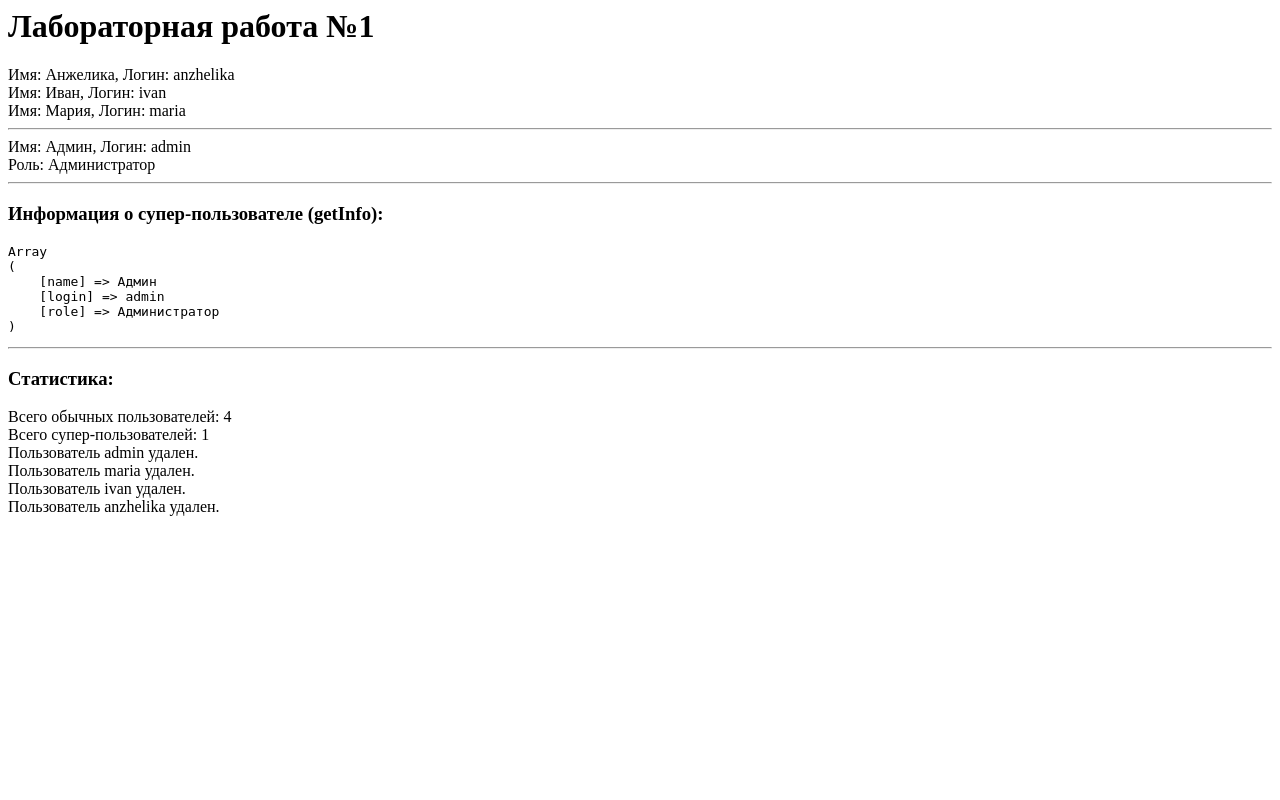
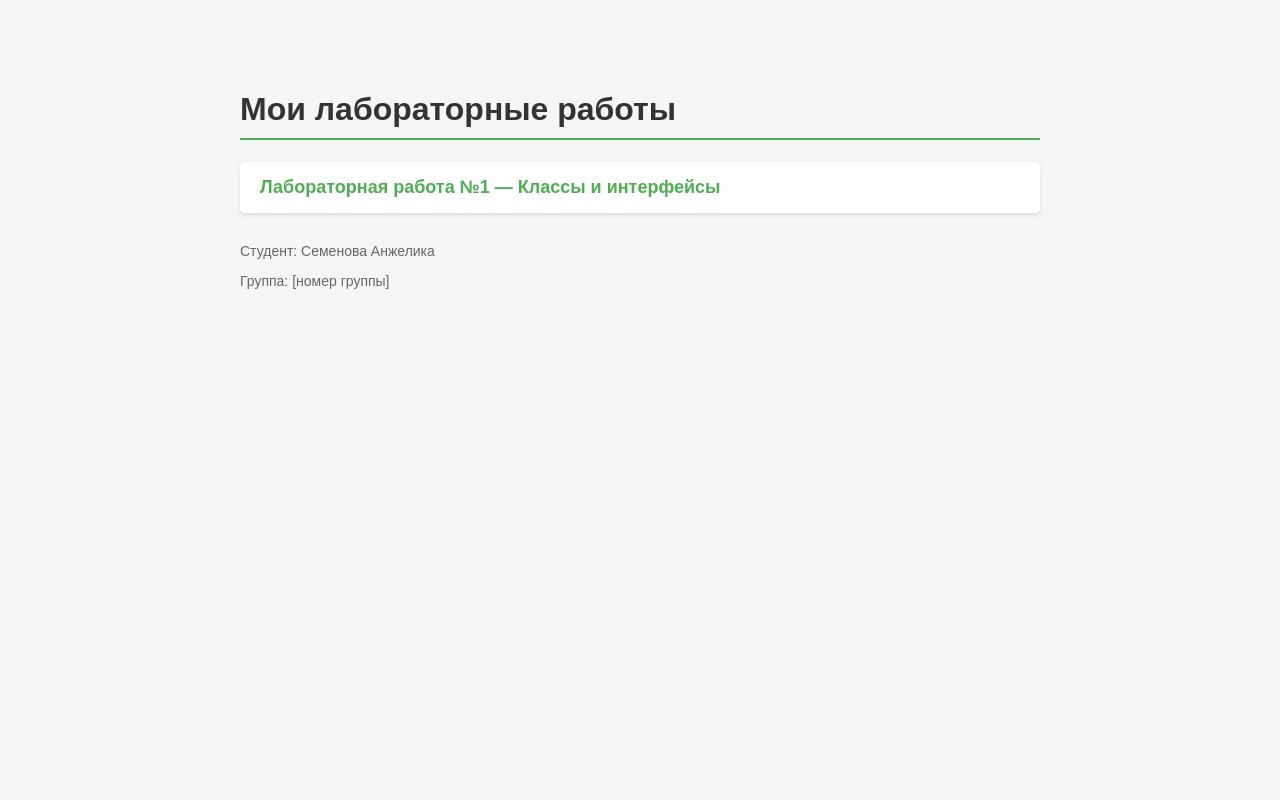
Before and after one commit to Semenovaanzhelika31/web, a PHP site: page /index.php in a window 1280 px wide. Run offline with PHP 8.4, Linux system fonts and the light colour scheme.

Commit message:
Update index.php

```diff
--- a/lab1/index.php
+++ b/lab1/index.php
@@ -2,47 +2,72 @@
 
 declare(strict_types=1);
 
-use MyProject\Classes\User;
-use MyProject\Classes\SuperUser;
+/**
+ * Главная страница сайта.
+ * Содержит список выполненных лабораторных работ.
+ */
+?>
+<!DOCTYPE html>
+<html lang="ru">
+<head>
+    <meta charset="UTF-8">
+    <title>Мои лабораторные работы</title>
+    <style>
+        body {
+            font-family: Arial, sans-serif;
+            max-width: 800px;
+            margin: 50px auto;
+            padding: 20px;
+            background-color: #f5f5f5;
+        }
+        h1 {
+            color: #333;
+            border-bottom: 2px solid #4CAF50;
+            padding-bottom: 10px;
+        }
+        ul {
+            list-style: none;
+            padding: 0;
+        }
+        li {
+            background-color: #fff;
+            margin: 10px 0;
+            padding: 15px 20px;
+            border-radius: 5px;
+            box-shadow: 0 2px 4px rgba(0,0,0,0.1);
+            transition: transform 0.2s;
+        }
+        li:hover {
+            transform: translateX(5px);
+        }
+        a {
+            color: #4CAF50;
+            text-decoration: none;
+            font-size: 18px;
+            font-weight: bold;
+        }
+        a:hover {
+            color: #388E3C;
+        }
+        .student-info {
+            color: #666;
+            margin-top: 30px;
+            font-size: 14px;
+        }
+    </style>
+</head>
+<body>
+    <h1>Мои лабораторные работы</h1>
 
-// Автозагрузка классов
-spl_autoload_register(function ($className) {
-    // Преобразуем пространство имен в путь к файлу
-    $file = __DIR__ . '/' . str_replace('\\', '/', $className) . '.php';
-    if (file_exists($file)) {
-        require_once $file;
-    }
-});
+    <ul>
+        <li>
+            <a href="/lab1/index.php">Лабораторная работа №1 — Классы и интерфейсы</a>
+        </li>
+    </ul>
 
-echo "<h1>Лабораторная работа №1</h1>";
-
-// Создание трех обычных пользователей
-$user1 = new User('Анжелика', 'anzhelika', 'pass123');
-$user2 = new User('Иван', 'ivan', 'pass456');
-$user3 = new User('Мария', 'maria', 'pass789');
-
-// Вывод информации о них
-$user1->showInfo();
-$user2->showInfo();
-$user3->showInfo();
-
-echo "<hr>";
-
-// Создание супер-пользователя
-$superUser = new SuperUser('Админ', 'admin', 'adminpass', 'Администратор');
-$superUser->showInfo();
-
-echo "<hr>";
-
-// Вывод информации через getInfo()
-echo "<h3>Информация о супер-пользователе (getInfo):</h3>";
-echo "<pre>";
-print_r($superUser->getInfo());
-echo "</pre>";
-
-echo "<hr>";
-
-// Статистика
-echo "<h3>Статистика:</h3>";
-echo "Всего обычных пользователей: " . User::$userCount . "<br>";
-echo "Всего супер-пользователей: " . SuperUser::$superUserCount . "<br>";
+    <div class="student-info">
+        <p>Студент: Семенова Анжелика</p>
+        <p>Группа: [номер группы]</p>
+    </div>
+</body>
+</html>
```
